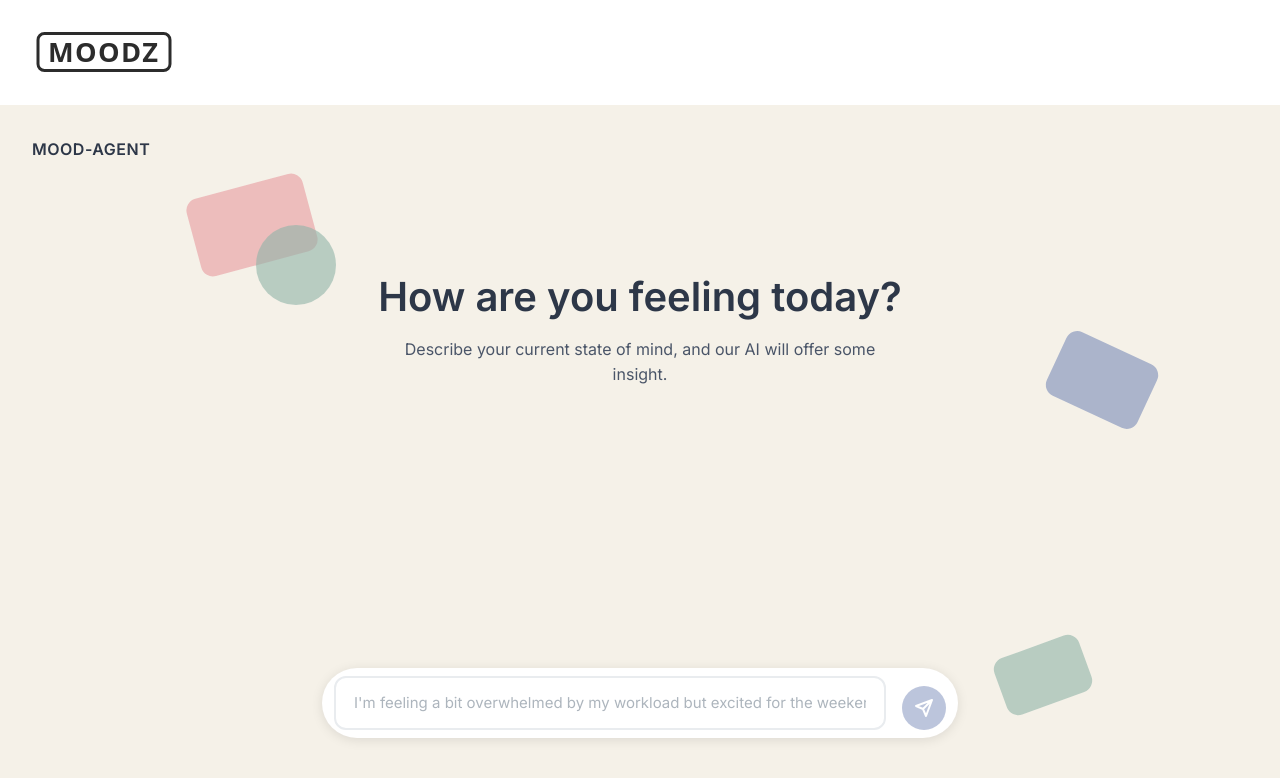
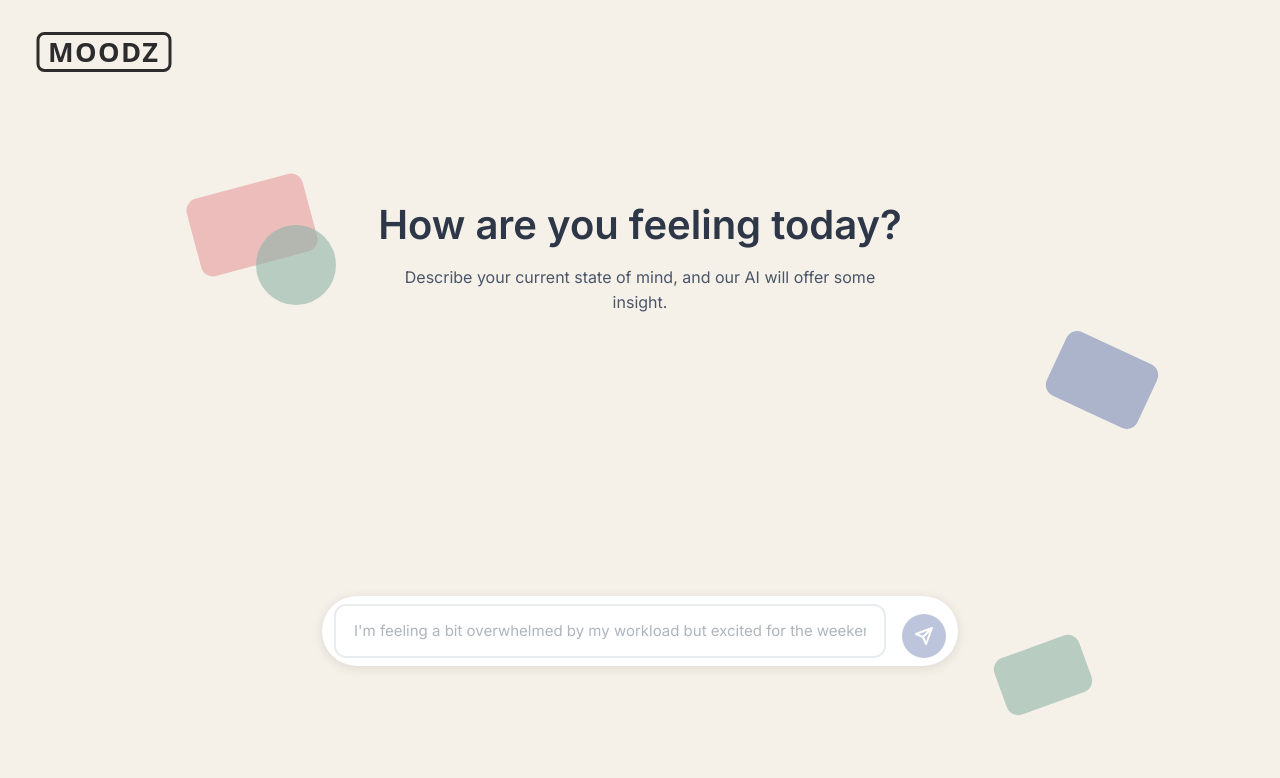
Before and after one commit to sandil2003/MOODZ, an Angular app in the folder moodz-frontend/: page /mood-agent in a window 1280 px wide. Shown: the top 778 px of the page. Built offline with nearby package versions, Linux system fonts and the light colour scheme.

Commit message:
fix bugs

```diff
--- a/moodz-frontend/src/app/app.css
+++ b/moodz-frontend/src/app/app.css
@@ -0,0 +1,14 @@
+/* Global reset for body and html */
+* {
+    margin: 0;
+    padding: 0;
+    box-sizing: border-box;
+}
+
+body,
+html {
+    margin: 0;
+    padding: 0;
+    height: 100%;
+    background: #F5F1E8;
+}
--- a/moodz-frontend/src/app/pages/mood-agent/mood-agent.html
+++ b/moodz-frontend/src/app/pages/mood-agent/mood-agent.html
@@ -1,8 +1,4 @@
 <div class="mood-agent-container">
-    <!-- Header -->
-    <div class="header">
-        <h1 class="logo">MOOD-AGENT</h1>
-    </div>
 
     <!-- Decorative Shapes -->
     <div class="shape shape-1"></div>
--- a/moodz-frontend/src/app/shared/navbar/navbar.css
+++ b/moodz-frontend/src/app/shared/navbar/navbar.css
@@ -1,5 +1,7 @@
 .header {
     padding: 2rem 3rem;
+    background: #F5F1E8;
+    margin: 0;
 }
 
 .logo-container {
@@ -16,6 +18,7 @@
     position: relative;
     z-index: 2;
 }
+
 .rectangle {
     width: 135px;
     height: 40px;
```
Lines whose indentation alone changed are shown as unchanged.
